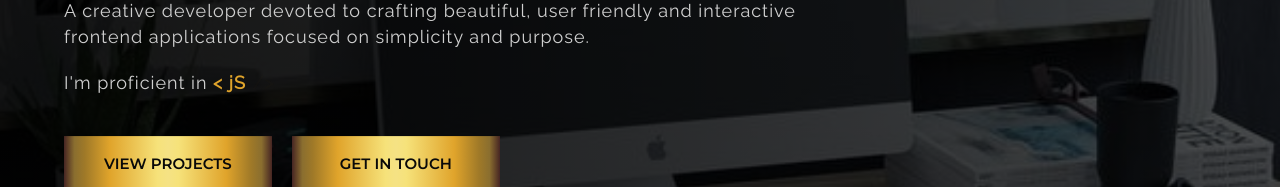
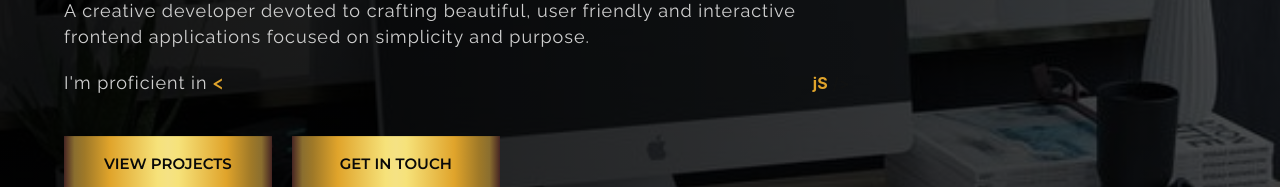
Before and after one commit to Meldy2503/2022-work-portfolio, a React (Create React App) app: page / in a window 1280 px wide. Shown: the part 371-558 px from the top of the page. Built offline with nearby package versions, Linux system fonts and the light colour scheme.

Commit message:
fix: fix bugs in the console

```diff
--- a/src/components/landingPage/LandingPage.jsx
+++ b/src/components/landingPage/LandingPage.jsx
@@ -29,6 +29,7 @@ const LandingPage = () => {
             <TypedText>
               <p>
                 I'm proficient in&nbsp;<span>{"<"}&nbsp;</span>
+              </p>
               <TypewriterComponent
                 options={{
                   cursor: " />",
@@ -46,7 +47,6 @@ const LandingPage = () => {
                   loop: true,
                 }}
               ></TypewriterComponent>
-              </p>
             </TypedText>
             <Btn>
               <Button href="#projects" mgr="2rem" mgsr="0" mgst="4rem">
--- a/src/components/landingPage/landingPageStyle.js
+++ b/src/components/landingPage/landingPageStyle.js
@@ -83,8 +83,12 @@ export const Col = styled.div`
 `;
 
 export const TypedText = styled.span`
+  display: flex;
+  align-items: center;
+  margin-top: 2rem;
+
   p {
-    display: flex;
+    margin-top: 0;
   }
 `;
 
```
Lines whose indentation alone changed are shown as unchanged.
